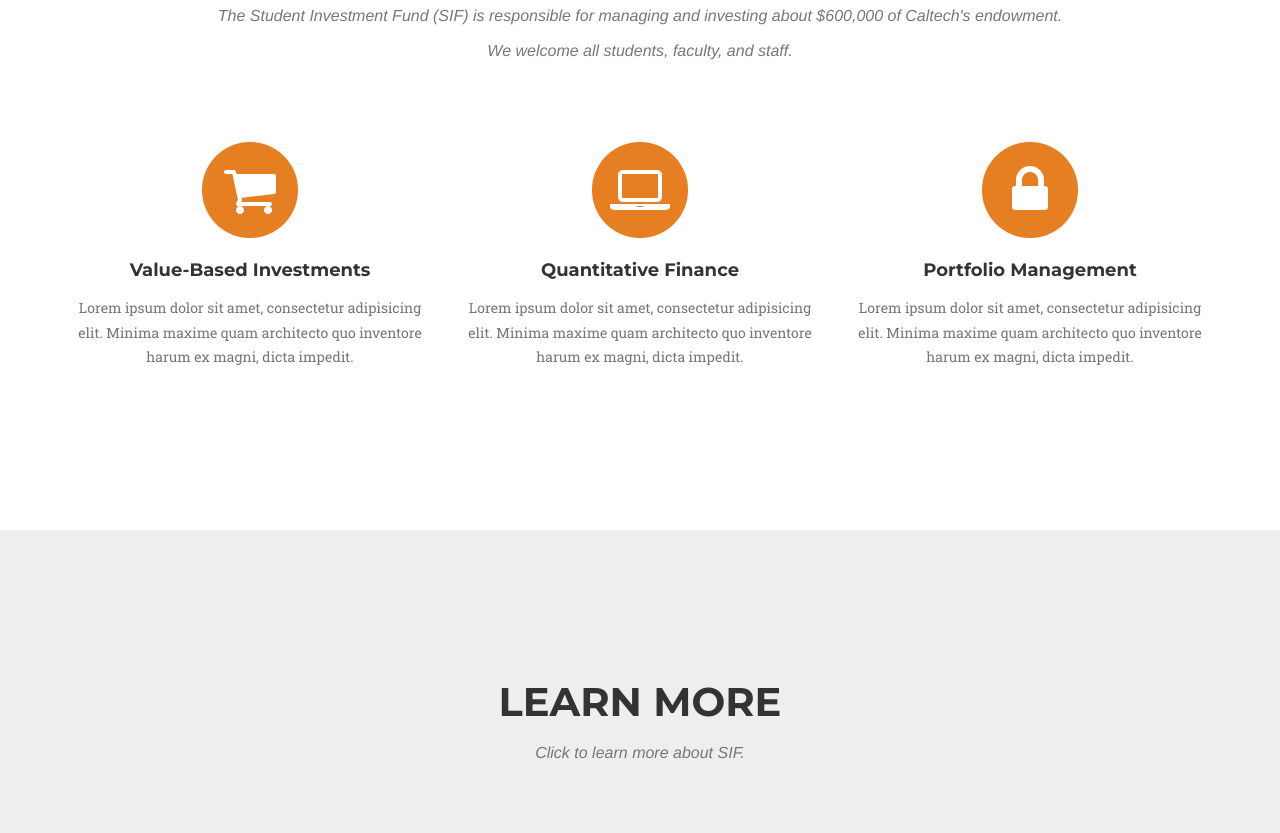
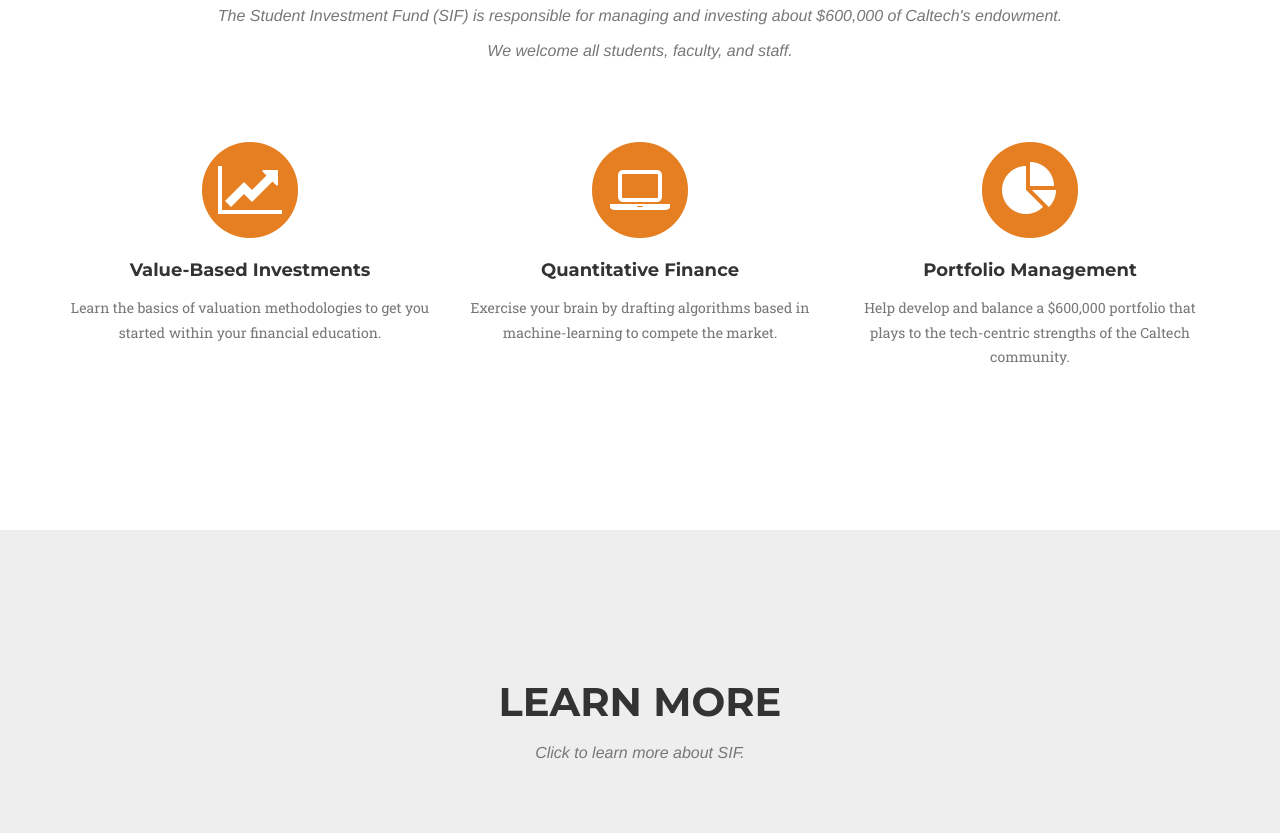
Before and after one commit to CaltechSIF/caltechsif.github.io, a website: page index.html in a window 1280 px wide. Shown: the part 1040-1873 px from the top of the page. Drawn offline with nearby package versions, Linux system fonts and the light colour scheme; a web font is replaced by a local one.

Commit message:
update text

```diff
--- a/css/agency.css
+++ b/css/agency.css
@@ -226,7 +226,7 @@
   }
 }
 header {
-  background-image: url('../img/header-bg.jpg');
+  background-image: url('../img/header-bg1.jpg');
   background-repeat: no-repeat;
   background-attachment: scroll;
   background-position: center center;
--- a/index.html
+++ b/index.html
@@ -108,10 +108,10 @@
                 <div class="col-md-4">
                     <span class="fa-stack fa-4x">
                         <i class="fa fa-circle fa-stack-2x text-primary"></i>
-                        <i class="fa fa-shopping-cart fa-stack-1x fa-inverse"></i>
+                        <i class="fa fa-line-chart fa-stack-1x fa-inverse"></i>
                     </span>
                     <h4 class="service-heading">Value-Based Investments</h4>
-                    <p class="text-muted">Lorem ipsum dolor sit amet, consectetur adipisicing elit. Minima maxime quam architecto quo inventore harum ex magni, dicta impedit.</p>
+                    <p class="text-muted">Learn the basics of valuation methodologies to get you started within your financial education.</p>
                 </div>
                 <div class="col-md-4">
                     <span class="fa-stack fa-4x">
@@ -119,15 +119,15 @@
                         <i class="fa fa-laptop fa-stack-1x fa-inverse"></i>
                     </span>
                     <h4 class="service-heading">Quantitative Finance</h4>
-                    <p class="text-muted">Lorem ipsum dolor sit amet, consectetur adipisicing elit. Minima maxime quam architecto quo inventore harum ex magni, dicta impedit.</p>
+                    <p class="text-muted">Exercise your brain by drafting algorithms based in machine-learning to compete the market.</p>
                 </div>
                 <div class="col-md-4">
                     <span class="fa-stack fa-4x">
                         <i class="fa fa-circle fa-stack-2x text-primary"></i>
-                        <i class="fa fa-lock fa-stack-1x fa-inverse"></i>
+                        <i class="fa fa-pie-chart fa-stack-1x fa-inverse"></i>
                     </span>
                     <h4 class="service-heading">Portfolio Management</h4>
-                    <p class="text-muted">Lorem ipsum dolor sit amet, consectetur adipisicing elit. Minima maxime quam architecto quo inventore harum ex magni, dicta impedit.</p>
+                    <p class="text-muted">Help develop and balance a $600,000 portfolio that plays to the tech-centric strengths of the Caltech community.</p>
                 </div>
             </div>
         </div>
```
Also changed, not shown: 1 other file.
